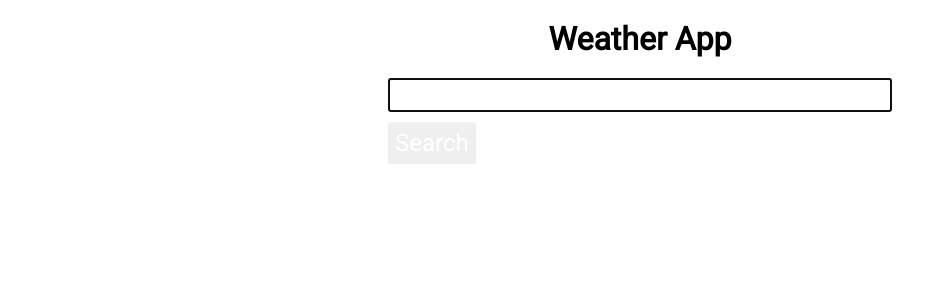
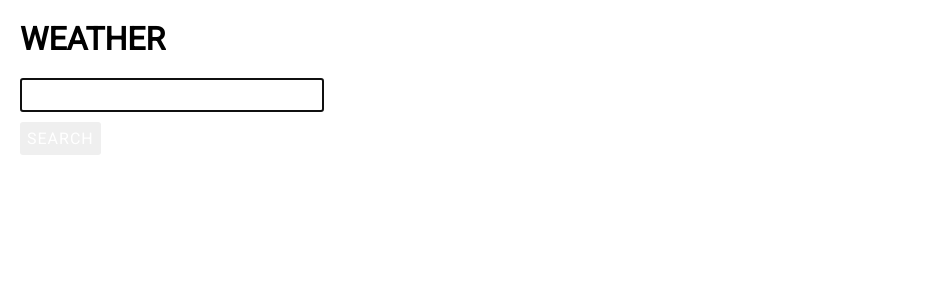
Before and after one commit to r-amos/weather-app, a React (Create React App) app: page / in a window 1280 px wide. Shown: the top 300 px of the page, without its empty margins (0-935 px from the left). Built offline with nearby package versions, Linux system fonts and the light colour scheme.

Commit message:
Adding Styling

```diff
--- a/src/App.js
+++ b/src/App.js
@@ -23,7 +23,7 @@ class App extends Component {
     return (
       <div className="App">
         <header className="App-header">
-          <AppTitle text={'Weather App'}/>
+          <AppTitle text={'Weather'}/>
         </header>
         <div>
           <SearchContainer />
--- a/src/components/app-title.jsx
+++ b/src/components/app-title.jsx
@@ -7,14 +7,14 @@ const AppTitle = ({text}) => {
     const Wrapper = styled.section`
 
         padding:20px 0px;
+        margin: 0px 20px;
 
     `;
 
     const Title = styled.h1`
 
         font-size: 2rem;
-        text-align:center;
-
+        text-transform:uppercase;
 
     `;
 
--- a/src/components/button.jsx
+++ b/src/components/button.jsx
@@ -3,11 +3,13 @@ import styled from 'styled-components';
 const Button = styled.button`
 
     color: white;
-    font-size: 1.5rem;
+    font-size: 1rem;
     border: 0;
-    border-radius: 2px;
+    border-radius: 3px;
     padding: 7px;
     display:block;
+    letter-spacing:1px;
+    text-transform:uppercase;
 
 
 `;
--- a/src/components/day-summary-panel.jsx
+++ b/src/components/day-summary-panel.jsx
@@ -30,28 +30,32 @@ const DaySummaryPanel = (props) => {
 
         return min;
 
-    },Infinity) - 273);
+    }, Infinity) - 273);
 
     const DayWrapper = styled.div`
 
-        width: 10%;
+        flex-grow:1;
+        height: 300px;
+        margin:0.5em;
 
     `;
 
     const DayTitle = styled.h3`
 
+    `;
+
+    const DayIcon = styled.div`
+
+        height:80%;
 
     `;
 
     const DaytimeTemp = styled.div`
 
 
-
     `;
 
     const NightTimeTemp = styled.div`
-
-
 
     `;
 
@@ -59,6 +63,7 @@ const DaySummaryPanel = (props) => {
 
         <DayWrapper>
             <DayTitle>{new Date(props.day).toLocaleDateString('en-GB', { weekday: 'long' })}</DayTitle>
+            <DayIcon />
             <DaytimeTemp>Max. Day: {dayHi}</DaytimeTemp>
             <NightTimeTemp>Min. Night: {nightLow}</NightTimeTemp>
         </DayWrapper>
--- a/src/components/search-bar.jsx
+++ b/src/components/search-bar.jsx
@@ -14,13 +14,13 @@ const SearchBar = (props) => {
 
     const Container = styled.div`
 
-        margin:auto;
+        margin: 0px 20px;
 
     `
 
     const Input = styled.input`
 
-        width: 500px;
+        width: 300px;
         height:30px;
         font-size:29px;
         margin-bottom: 10px;
--- a/src/components/summary-panel.jsx
+++ b/src/components/summary-panel.jsx
@@ -6,15 +6,27 @@ const SummaryPanel = (props) => {
 
     const Container = styled.div`
 
-        width:15%;
+        width:25%;
+        margin-right:10px;
         border-right: 1px solid black;
+
+    `;
+
+    const Title = styled.h2`
+
+        text-transform:uppercase;
+
+    `;
+
+    const mapContainer = styled.div`
+
 
     `;
 
     return (
 
         <Container>
-            <h2>{props.city}</h2>
+            <Title>{props.city}</Title>
             <div>
                 <div>Avg. {props.temp.average}</div>
                 <div>Max. {props.temp.max}</div>
--- a/src/containers/weather-container.jsx
+++ b/src/containers/weather-container.jsx
@@ -11,10 +11,10 @@ const Container = styled.div`
     display: flex;
     flex-direction: row;
     justify-content: space-around;
-    align-items: center;
+    align-items: center stretch;
     border: black solid 1px;
-    padding: 10px 0px;
-    margin: 0px 5px 10px 5px;
+    padding: 10px;
+    margin: 0px 20px 20px 20px;
 
 `;
 
```
